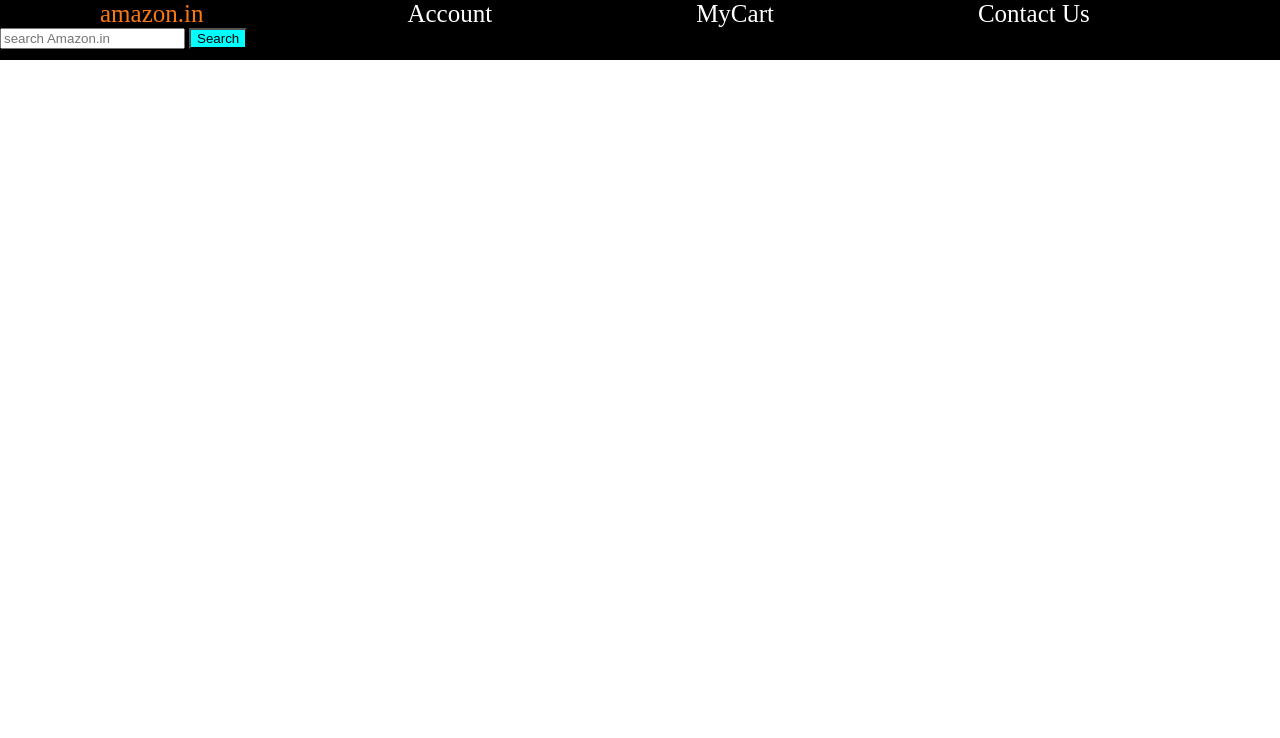
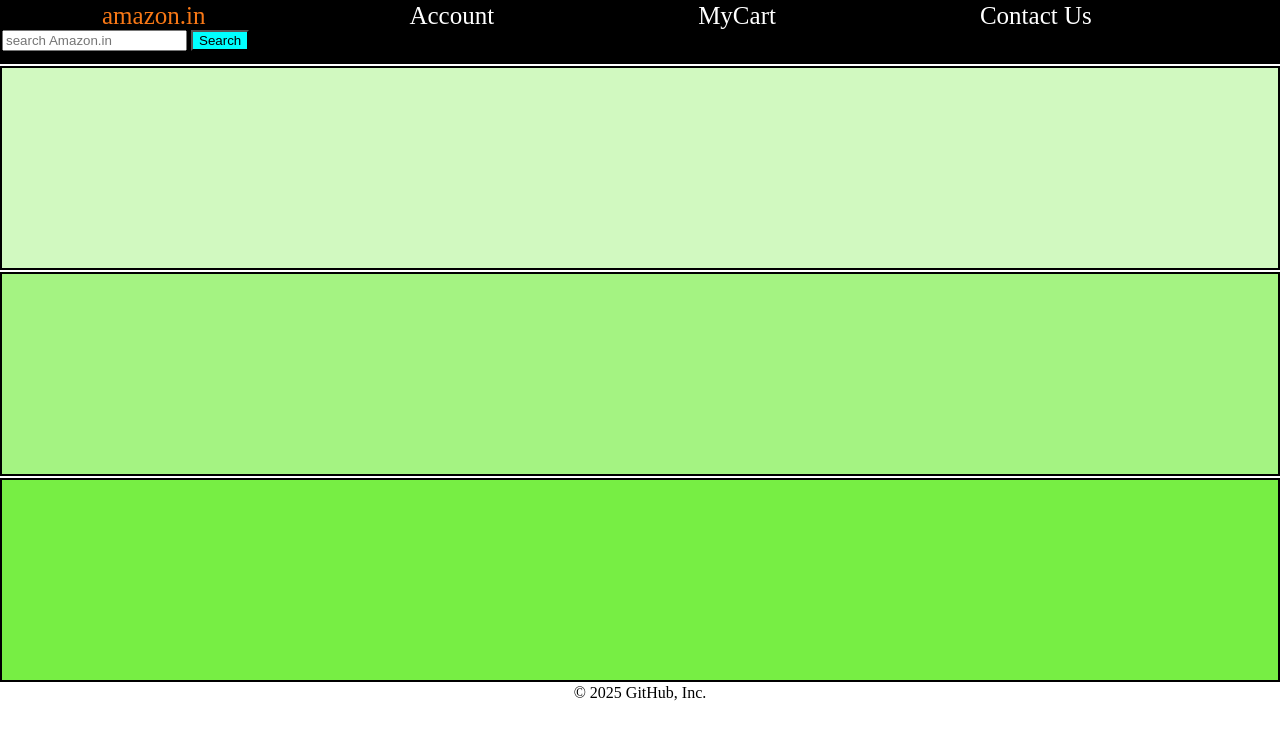
Before and after one commit to Ahasan-16/practice2, a plain HTML site: page index.html in a window 1280 px wide. Drawn offline with Linux system fonts and the light colour scheme.

Commit message:
practice4

```diff
--- a/index.html
+++ b/index.html
@@ -1,11 +1,13 @@
 <!DOCTYPE html>
 <html lang="en">
+
 <head>
     <meta charset="UTF-8">
     <meta name="viewport" content="width=device-width, initial-scale=1.0">
     <title>Practice1</title>
     <link rel="stylesheet" href="style.css">
 </head>
+
 <body>
     <!-- <div id="box">Hello World!</div>
     <h1 class="heading"> This is a heading 1</h1>
@@ -20,6 +22,8 @@
 
     <!-- <div></div>
     <br><br> -->
+
+    <header>
         <div id="navbar">
             <a href="#" style="color:hsl(26, 94%, 53%)">amazon.in</a>
             <a href="#">Account</a>
@@ -27,7 +31,20 @@
             <a href="#">Contact Us</a>
             <input type="text" placeholder="search Amazon.in">
             <button id="search">Search</button>
+        </div>
+    </header>
+    <div style="background-color: rgba(74, 232, 6, 0.25);"></div>
+    <div style="background-color: rgba(74, 232, 6, 0.50);"></div>
+    <div style="background-color: rgba(74, 232, 6, 0.75);"></div>
+    <footer style="text-align: center;">
+        <span >
+            © 2025 GitHub,&nbsp;Inc.
+        </span>
+    </footer>
 
-    </div>
+
+
+
 </body>
+
 </html>
--- a/style.css
+++ b/style.css
@@ -46,3 +46,9 @@ button{
     background-color: aqua;
     color:black;
  }
+ div{
+    border: 2px solid black;
+    background-color: aqua;
+    height: 200px;
+    margin-bottom: 2px;
+ }
```
Lines whose indentation alone changed are shown as unchanged.
